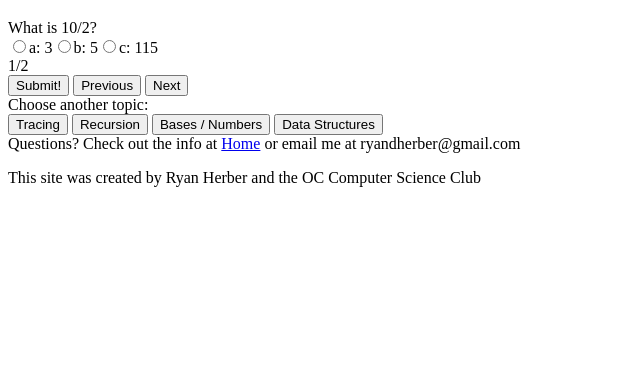
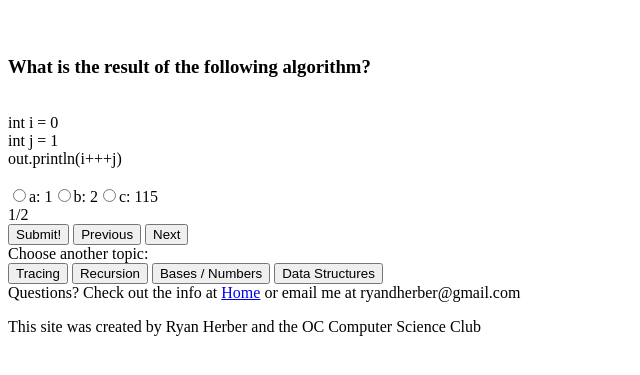
Before and after one commit to ryantrash/UILSite, a plain HTML site: page quiz.html in a window 1280 px wide. Shown: the part 61-436 px from the top of the page, without its empty margins (0-640 px from the left). Drawn offline with Linux system fonts and the light colour scheme.

Commit message:
Whitespace on questions

```diff
--- a/questions.js
+++ b/questions.js
@@ -1,15 +1,21 @@
 window.traceQuestions = [
     {
-        question: "What is 10/2?",
+        question: `
+        <h3>What is the result of the following algorithm?</h3>
+        int i = 0
+        int j = 1
+        out.println(i+++j)
+
+        `,
         answers: {
-            a: '3',
-            b: '5',
+            a: '1',
+            b: '2',
             c: '115'
         },
-        correctAnswer: 'b'
+        correctAnswer: 'a'
     },
     {
-        question: "Is santi a chud?",
+        question: "blah blah blah",
         answers: {
             a: 'True',
             b: 'False'
--- a/quiz.html
+++ b/quiz.html
@@ -4,6 +4,7 @@
 <head>
     <meta charset="UTF-8">
     <title>Tracing Practice...</title>
+    <link rel="stylesheet" href="style.css">
 </head>
 
 <body>
--- a/script.js
+++ b/script.js
@@ -71,11 +71,6 @@ function generateQuiz(questions, quizContainer, resultsContainer, submitButton,
     })
 }
 
-/**
- * Shuffles the given question array for random order.
- * @param {any} questions question array to be shuffled
- * @returns {{question: string, answers: {label: string, value: string}[], correctAnswer: string}[]} questions array shuffled
- */
 function shuffleQuestions(questions){
     const shuffled = [...questions];
     let currentIndex = shuffled.length;
--- /dev/null
+++ b/style.css
@@ -0,0 +1,3 @@
+.question {
+    white-space: pre-line;
+}
```
